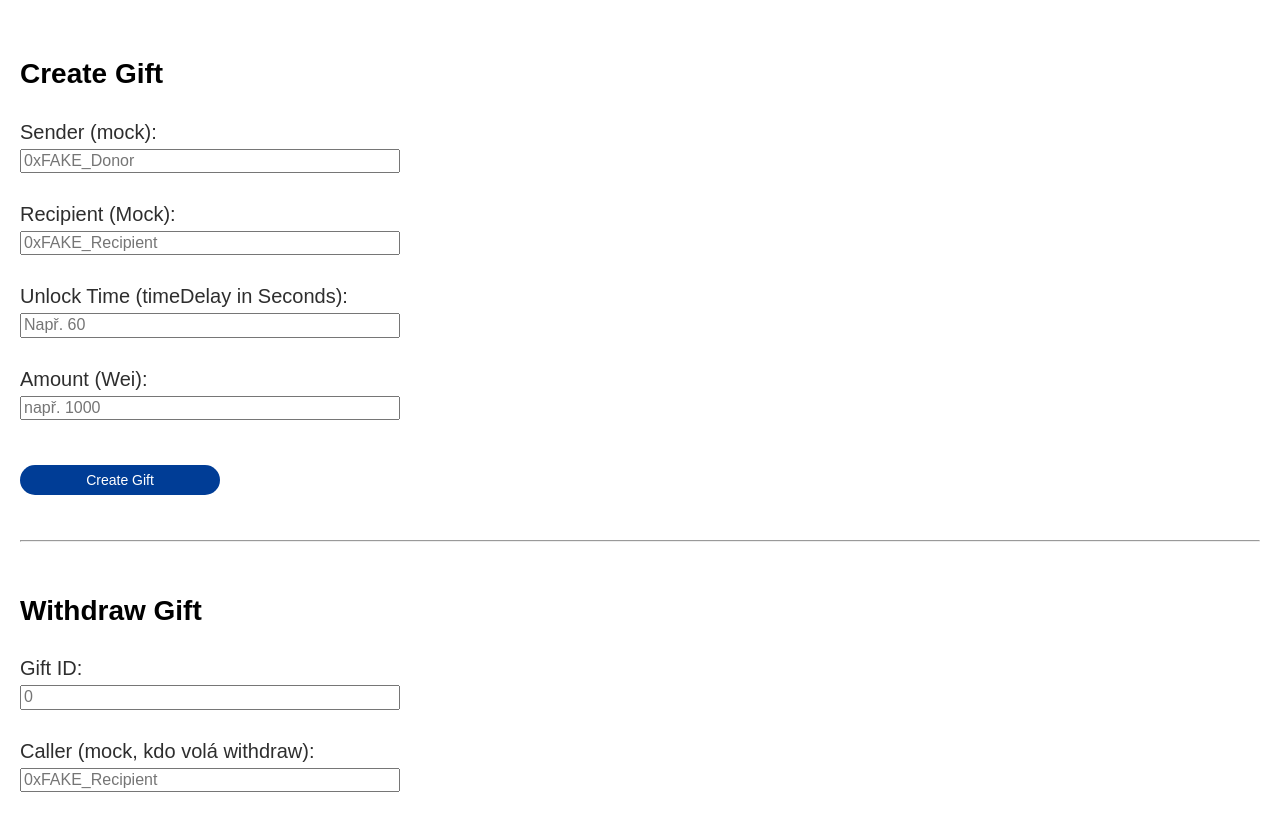
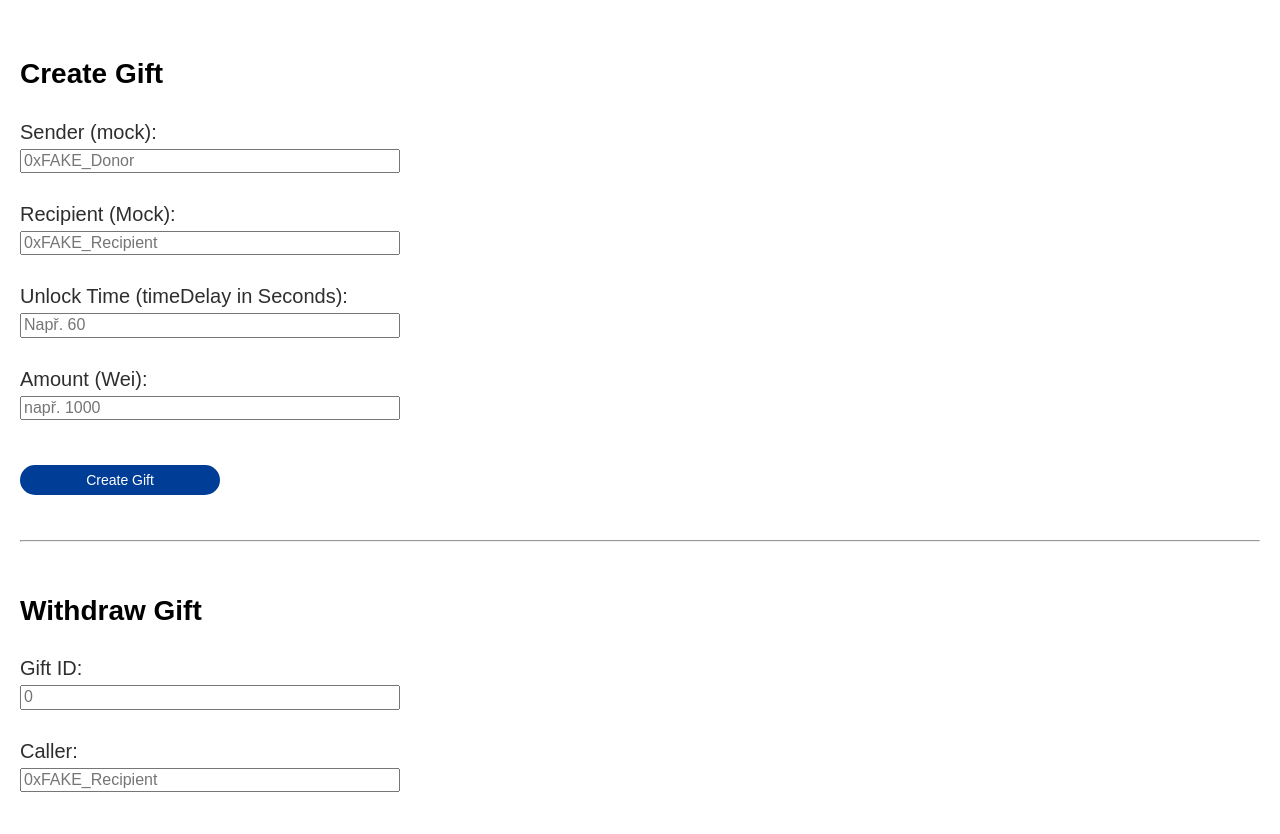
Before and after one commit to Keyonbo/Smart-Contract-project-vol.1, a plain HTML site: page indexMeta.html in a window 1280 px wide. Shown: the part 102-936 px from the top of the page. Drawn offline with nearby package versions, Linux system fonts and the light colour scheme; a script that the page names is missing.

Commit message:
Update indexMeta.html

```diff
--- a/indexMeta.html
+++ b/indexMeta.html
@@ -88,7 +88,7 @@
         <label class="lebel__text">Gift ID:</label>
         <input class="myinput" type="text" id="giftId" placeholder="0" />
 
-        <label class="lebel__text">Caller (mock, kdo volá withdraw):</label>
+        <label class="lebel__text">Caller:</label>
         <input
           class="myinput"
           type="text"
```
